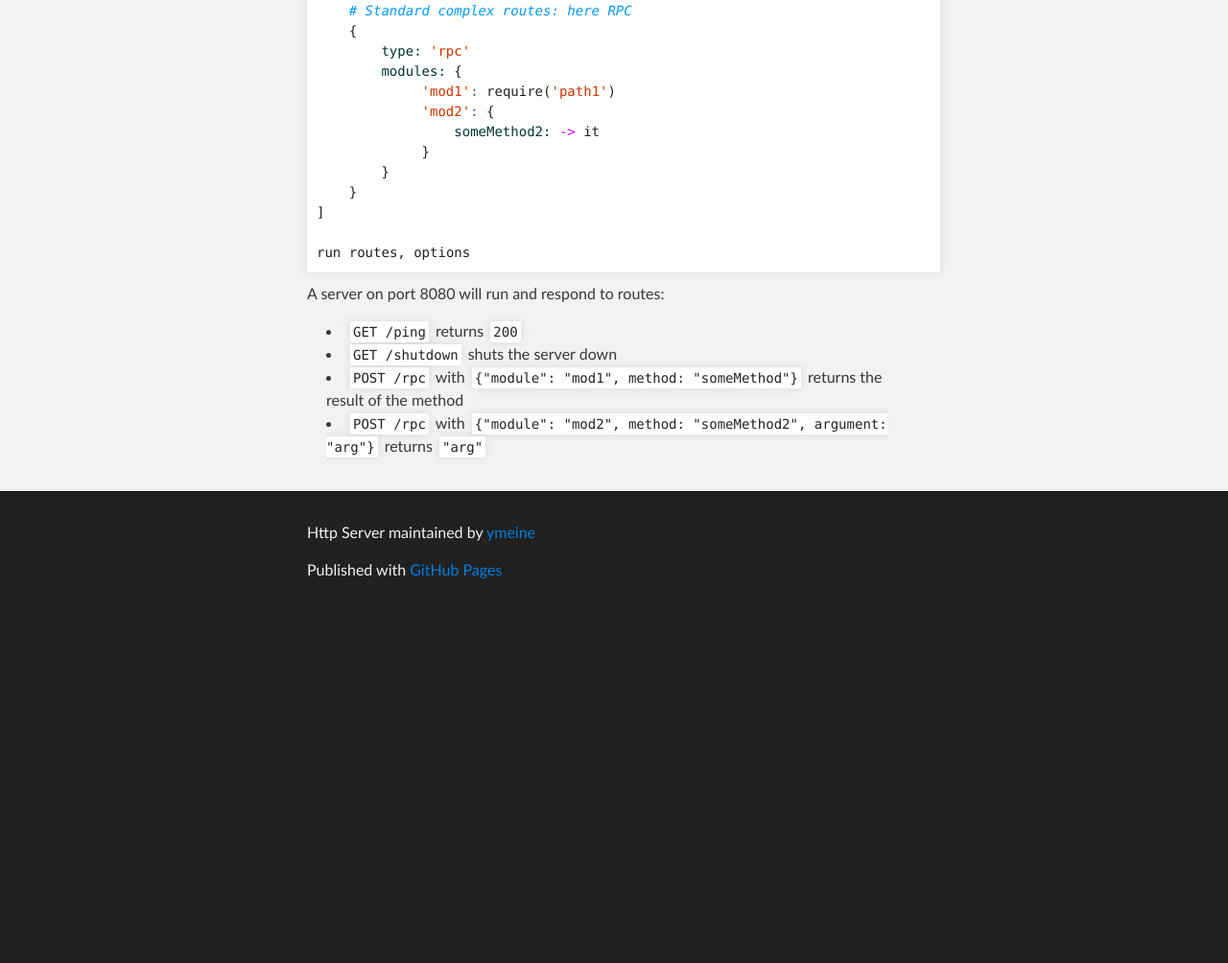
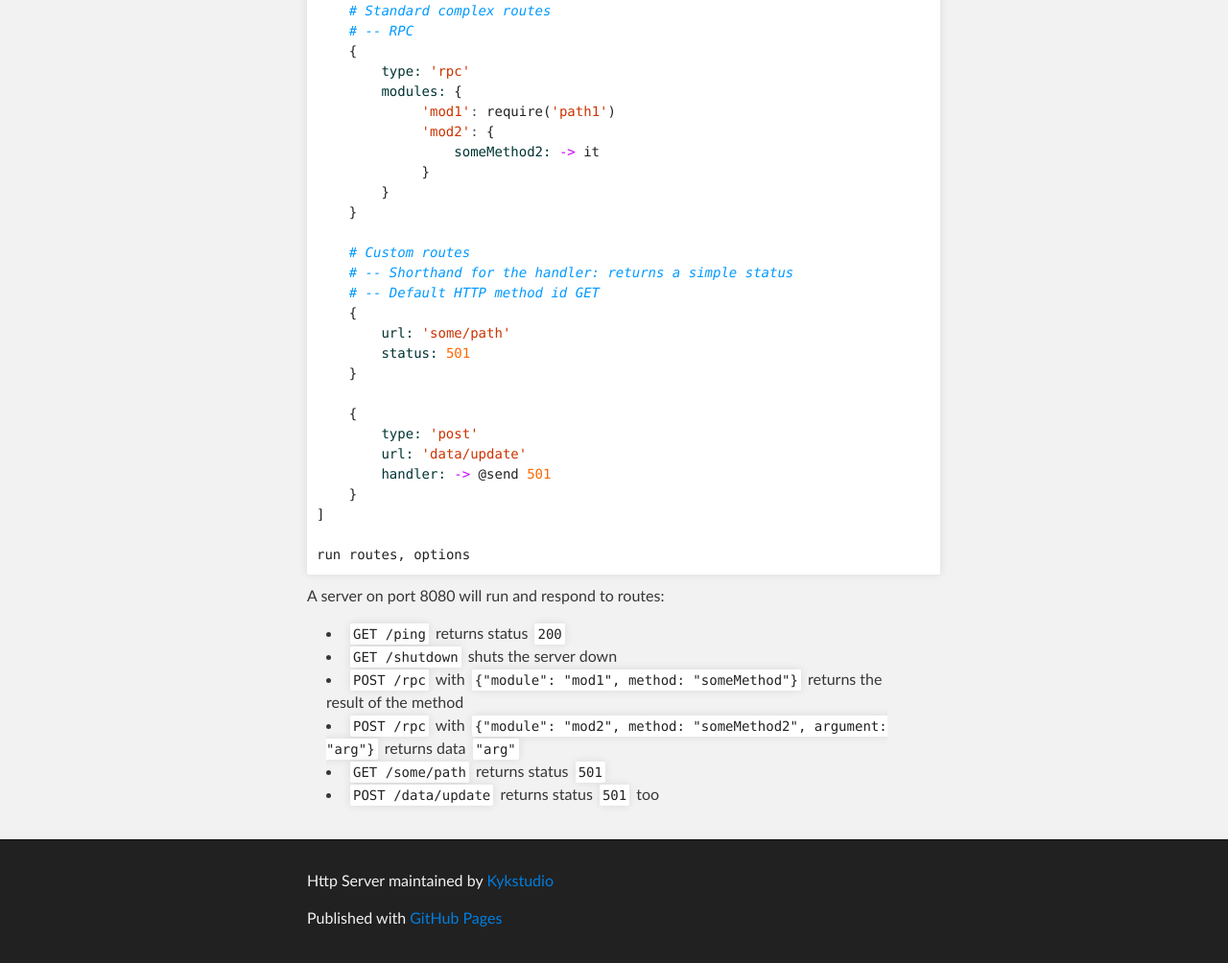
Before and after one commit to ymeine/http-server, a plain HTML site: page index.html in a window 1280 px wide. Shown: the part 1126-2130 px from the top of the page at 96% size. Before the commit the page ends 1767 px from the top, so only its background shows below. Drawn offline with Linux system fonts and the light colour scheme.

```diff
--- a/index.html
+++ b/index.html
@@ -16,14 +16,14 @@
     <!-- HEADER -->
     <div id="header_wrap" class="outer">
         <header class="inner">
-          <a id="forkme_banner" href="https://github.com/ymeine/http-server">View on GitHub</a>
+          <a id="forkme_banner" href="https://github.com/Kykstudio/http-server">View on GitHub</a>
 
           <h1 id="project_title">Http Server</h1>
           <h2 id="project_tagline">A standard HTTP server, centered on the concept of routes.</h2>
 
             <section id="downloads">
-              <a class="zip_download_link" href="https://github.com/ymeine/http-server/zipball/master">Download this project as a .zip file</a>
-              <a class="tar_download_link" href="https://github.com/ymeine/http-server/tarball/master">Download this project as a tar.gz file</a>
+              <a class="zip_download_link" href="https://github.com/Kykstudio/http-server/zipball/master">Download this project as a .zip file</a>
+              <a class="tar_download_link" href="https://github.com/Kykstudio/http-server/tarball/master">Download this project as a tar.gz file</a>
             </section>
         </header>
     </div>
@@ -68,7 +68,8 @@
     <span class="s">'ping'</span>
     <span class="s">'shutdown'</span>
 
-    <span class="c1"># Standard complex routes: here RPC</span>
+    <span class="c1"># Standard complex routes</span>
+    <span class="c1"># -- RPC</span>
     <span class="p">{</span>
         <span class="nv">type: </span><span class="s">'rpc'</span>
         <span class="nv">modules: </span><span class="p">{</span>
@@ -77,6 +78,20 @@
                  <span class="nv">someMethod2: </span><span class="nf">-&gt;</span> <span class="nx">it</span>
              <span class="p">}</span>
         <span class="p">}</span>
+    <span class="p">}</span>
+
+    <span class="c1"># Custom routes</span>
+    <span class="c1"># -- Shorthand for the handler: returns a simple status</span>
+    <span class="c1"># -- Default HTTP method id GET</span>
+    <span class="p">{</span>
+        <span class="nv">url: </span><span class="s">'some/path'</span>
+        <span class="nv">status: </span><span class="mi">501</span>
+    <span class="p">}</span>
+
+    <span class="p">{</span>
+        <span class="nv">type: </span><span class="s">'post'</span>
+        <span class="nv">url: </span><span class="s">'data/update'</span>
+        <span class="nv">handler: </span><span class="nf">-&gt;</span> <span class="nx">@send</span> <span class="mi">501</span>
     <span class="p">}</span>
 <span class="p">]</span>
 
@@ -87,15 +102,20 @@
 
 <ul>
 <li>
-<code>GET /ping</code> returns <code>200</code>
+<code>GET /ping</code> returns status <code>200</code>
 </li>
 <li>
 <code>GET /shutdown</code> shuts the server down</li>
 <li>
 <code>POST /rpc</code> with <code>{"module": "mod1", method: "someMethod"}</code> returns the result of the method</li>
 <li>
-<code>POST /rpc</code> with <code>{"module": "mod2", method: "someMethod2", argument: "arg"}</code> returns <code>"arg"</code>
+<code>POST /rpc</code> with <code>{"module": "mod2", method: "someMethod2", argument: "arg"}</code> returns data <code>"arg"</code>
 </li>
+<li>
+<code>GET /some/path</code> returns status <code>501</code>
+</li>
+<li>
+<code>POST /data/update</code> returns status <code>501</code> too</li>
 </ul>
       </section>
     </div>
@@ -103,7 +123,7 @@
     <!-- FOOTER  -->
     <div id="footer_wrap" class="outer">
       <footer class="inner">
-        <p class="copyright">Http Server maintained by <a href="https://github.com/ymeine">ymeine</a></p>
+        <p class="copyright">Http Server maintained by <a href="https://github.com/Kykstudio">Kykstudio</a></p>
         <p>Published with <a href="http://pages.github.com">GitHub Pages</a></p>
       </footer>
     </div>
```
Also changed, not shown: params.json (+1 -1 lines).
